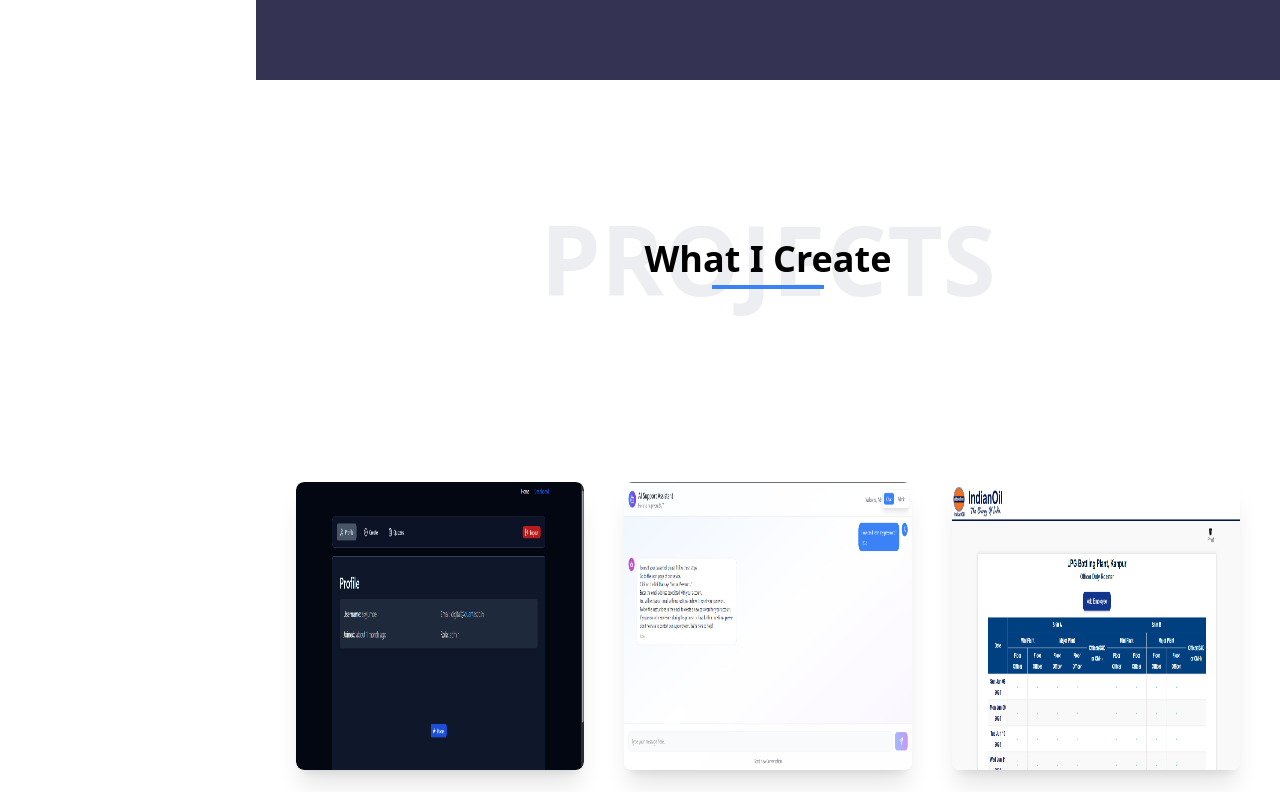
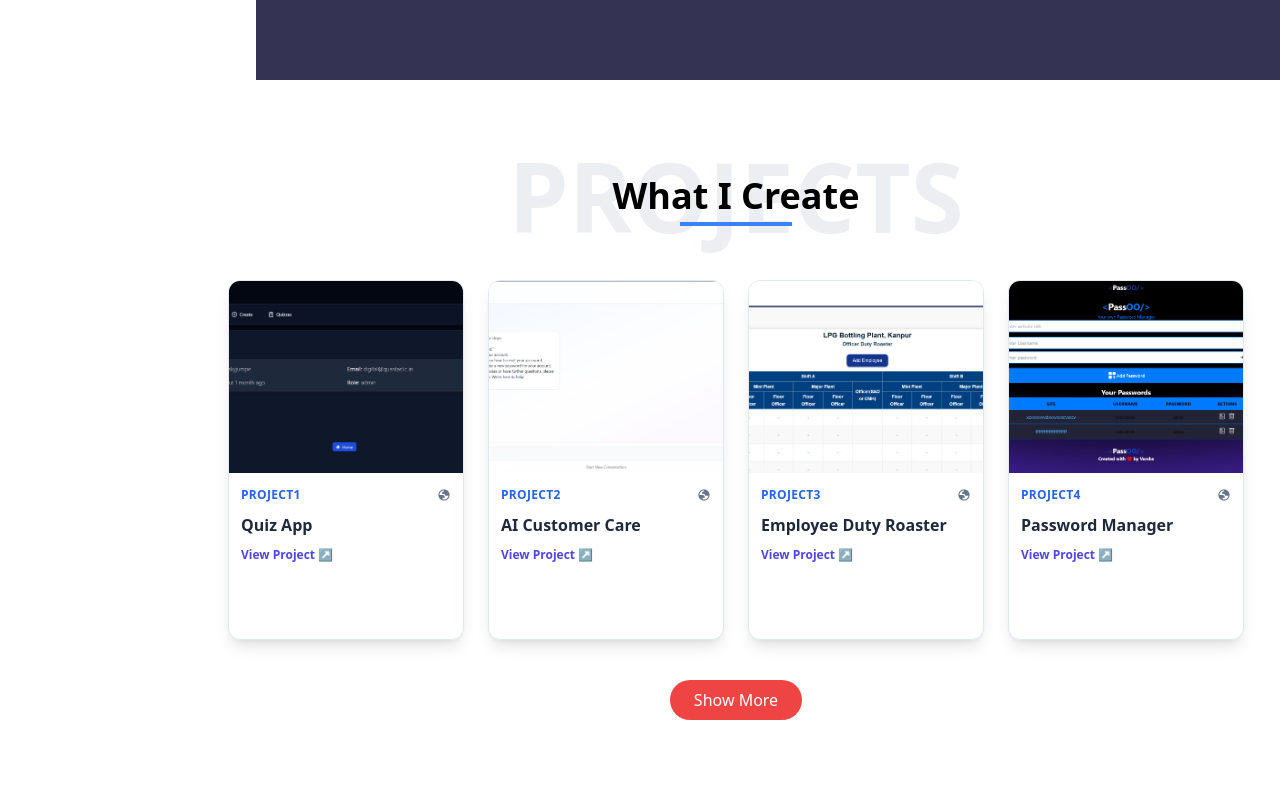
Before and after one commit to varshaa-7/Varsha_Portfolio, a React (Vite) app: page / in a window 1280 px wide. Shown: the part 4008-4800 px from the top of the page. Built offline with nearby package versions, Linux system fonts and the light colour scheme; no server answers.

Commit message:
fix: fixed projects allignemnt and added more

```diff
--- a/src/Components/Blog/Blog.jsx
+++ b/src/Components/Blog/Blog.jsx
@@ -8,6 +8,8 @@ import Quiz from "../../assets/Blog/Quiz.png";
 import Roster from "../../assets/Blog/Roaster.png";
 import Passo from "../../assets/Blog/Passo.png";
 import Gemini from "../../assets/Blog/Gemini.png"
+import NoCode from "../../assets/Blog/NoCode.png";
+import SprintFlow from "../../assets/Blog/SprintFlow.png";
 import BtnContainer from "../Container/BtnContainer";
 import ShowMore from "./ShowMore";
 import ScrollAnimation from 'react-animate-on-scroll';
@@ -46,7 +48,7 @@ const blogArr = [
     label: "Project4",
     icon: "globe",
     url: "https://password-manager-one-lyart.vercel.app/",
-    category: "additional"
+    category: "initial"
   },
   {
     img: Gemini,
@@ -81,6 +83,46 @@ const blogArr = [
     url: "https://github.com/varshaa-7/Youtube_data_scraping",
     category: "additional"
   },
+  {
+    img: NoCode,
+    title: "No Code Workflow",
+    label: "Project2",
+    icon: "globe",
+    url: "https://no-code-intelligent-workflow-yv2t.vercel.app/",
+    category: "additional"
+  },
+  {
+    img: SprintFlow,
+    title: "SpritFlow",
+    label: "Project10",
+    icon: "globe",
+    url: "https://sprintflow-1.onrender.com/",
+    category: "additional"
+  },
+  {
+    img: BlogArtwork_1,
+    title: "Signal AI",
+    label: "Project11",
+    icon: "settings_input_component",
+    url: "https://github.com/varshaa-7/Signal_AI",
+    category: "additional"
+  },
+  {
+    img: BlogArtwork_2,
+    title: "Video-Streaming",
+    label: "Project12",
+    icon: "code",
+    url: "https://github.com/varshaa-7/Video-Streaming",
+    category: "additional"
+  },
+  {
+    img: BlogArtwork_3,
+    title: "Webhook",
+    label: "Project13",
+    icon: "settings_input_component",
+    url: "https://github.com/varshaa-7/webhook-repo",
+    category: "additional"
+  },
 ];
 
 function Blog() {
@@ -101,8 +143,8 @@ function Blog() {
       ));
 
   return (
-    <section className="w-screen md:w-[80%] min-h-[130vh] py-16 pt-8 bg-white md:float-right flex flex-col justify-around items-stretch overflow-hidden">
-
+    <section className="w-full md:w-[85%] md:ml-[15%] min-h-[120vh] py-10 bg-white flex flex-col items-center overflow-hidden">
+      <div className="w-full max-w-7xl px-4 md:px-8 mx-auto">
         <Heading
           faded="Projects"
           bold="What I Create"
@@ -110,22 +152,29 @@ function Blog() {
           borderColor="border-blue-500"
         />
         <ScrollAnimation animateIn="fadeInUp" animateOnce>
-        <div className="flex flex-col md:gap-5 pt-8">
-          <ul className="flex flex-col md:flex-row justify-evenly items-center md:items-stretch flex-wrap">
+          <div className="mt-8">
+            <ul className="grid grid-cols-1 sm:grid-cols-2 md:grid-cols-2 lg:grid-cols-4 gap-4 justify-items-center">
               {renderBlogs("initial")}
             </ul>
-          <ul className={`${showMore ? "flex justify-evenly flex-wrap relative pt-8" : "hidden absolute"}`}>
+            <div
+              className={`transition-all duration-300 mt-3 ${
+                showMore ? "h-auto opacity-100" : "h-0 opacity-0 overflow-hidden"
+              }`}>
+              <ul className="grid grid-cols-1 sm:grid-cols-2 md:grid-cols-2 lg:grid-cols-4 gap-4 justify-items-center">
                 {renderBlogs("additional")}
               </ul>
             </div>
+          </div>
         </ScrollAnimation>
+
         <ScrollAnimation animateIn="fadeIn" animateOnce>
-        <div className="flex justify-center mt-10 pt-8 md:mt-0">
+          <div className="flex justify-center mt-6">
             <BtnContainer onClick={() => setShowMore(!showMore)}>
               {showMore ? "Show Less" : "Show More"}
             </BtnContainer>
           </div>
         </ScrollAnimation>
+      </div>
     </section>
   );
 }
--- a/src/Components/Blog/ShowMore.jsx
+++ b/src/Components/Blog/ShowMore.jsx
@@ -1,23 +1,30 @@
 import { NavLink } from "react-router-dom";
 
-const ShowMore = ({img, title, label, icon, url}) => {
+const ShowMore = ({ img, title, label, icon, url }) => {
   return (
-    <li className="list-none mt-5 md:mt-0">
-      <div className="max-w-72 max-h-72 shadow-xl rounded-lg group transition ease-in-out duration-700 hover:bg-purple-400 text-white font-semibold text-center overflow-hidden" key={title}>
-        <p className="absolute opacity-0 p-2 translate-x-6 bg-red-500 rounded-b-lg transform duration-500 -translate-y-5 group-hover:opacity-100 group-hover:translate-y-0">
-          {label}
-        </p>
-        <img className="aspect-square group-hover:opacity-5 rounded-lg" src={img} alt="artwork" />
-        <div className="transition opacity-0 group-hover:opacity-100">
-          <NavLink to={url} target="_blank">
-            <div className="flex justify-center transition duration-500 -translate-y-24 group-hover:-translate-y-44 p-5">
-              <span className="material-symbols-outlined">north_east</span>
-              <span className="hover:underline">{title}</span>
-            </div>
-          </NavLink>
-          <span className="material-symbols-outlined bg-yellow-400 p-2 rounded-full opacity-0 group-hover:opacity-100 -translate-x-24 -translate-y-32">
-            {icon}
-          </span>
+    <li className="list-none w-full p-1 max-w-[360px]">
+      <div className="h-full min-h-[360px] border border-slate-200 rounded-xl overflow-hidden shadow-lg bg-white hover:-translate-y-1 transition-all duration-300">
+        <div className="h-48 overflow-hidden">
+          <img
+            src={img}
+            alt={title}
+            className="h-full w-full object-cover"
+          />
+        </div>
+        <div className="p-3 text-left">
+          <div className="flex items-center justify-between mb-2">
+            <span className="text-xs uppercase font-semibold tracking-wide text-blue-600">{label}</span>
+            <span className="text-sm text-slate-500 material-symbols-outlined">{icon}</span>
+          </div>
+          <h3 className="font-semibold text-base text-slate-800 mb-1">{title}</h3>
+          <a
+            href={url}
+            target="_blank"
+            rel="noreferrer"
+            className="text-xs font-bold text-indigo-600 hover:text-indigo-500"
+          >
+            View Project ↗
+          </a>
         </div>
       </div>
     </li>
```
Also changed, not shown: src/assets/Blog/NoCode.png (added), src/assets/Blog/SprintFlow.png (added). Lines whose indentation alone changed are shown as unchanged.
